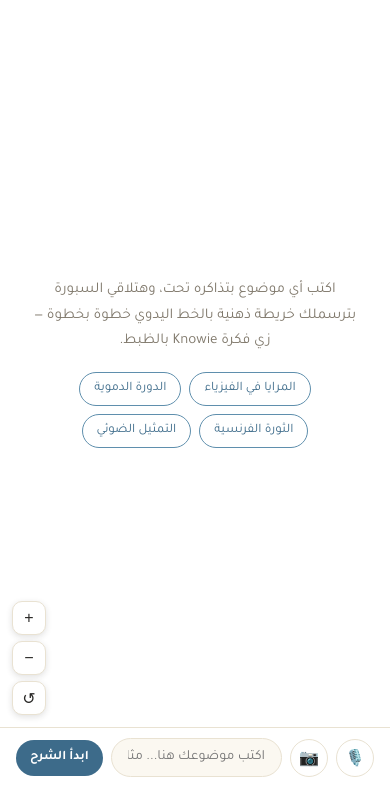
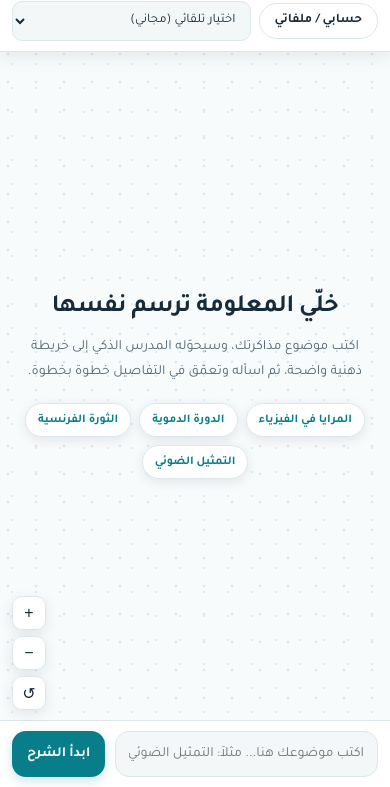
Before and after one commit to ibrhimdd/eshrahli, a plain HTML site: page frontend/index.html in a window 390 px wide. Shown: the part 57-844 px from the top of the page. Drawn offline with Linux system fonts and the light colour scheme; no server answers; a web font is replaced by a local one.

Commit message:
Refresh Eshrahli frontend design and responsive contrast

```diff
--- a/frontend/index.html
+++ b/frontend/index.html
@@ -140,6 +140,145 @@ img{max-width:100%}
   #topicInput{font-size:14px}
   .send-btn{padding:10px 14px;font-size:13px}
 }
+
+/* Eshrahli design refresh — accessible, consistent light-first palette */
+:root:not([data-theme="dark"]){
+  --bg:#F3F7F8;
+  --board:#F8FBFC;
+  --panel:#FFFFFF;
+  --ink:#172B3A;
+  --ink-soft:#536777;
+  --accent:#F4B860;
+  --accent-ink:#382407;
+  --line:#087E8B;
+  --line-soft:#3B9AA3;
+  --grid:#DCE7EB;
+  --shadow:rgba(23,43,58,.10);
+  --danger:#B42318;
+  color-scheme:light;
+}
+:root[data-theme="dark"]{
+  --bg:#101B24;
+  --board:#14232E;
+  --panel:#192B37;
+  --ink:#F1F6F8;
+  --ink-soft:#B6C7D1;
+  --accent:#F4B860;
+  --accent-ink:#30200A;
+  --line:#63C2C8;
+  --line-soft:#4A9DA7;
+  --grid:#2B414E;
+  --shadow:rgba(0,0,0,.28);
+  --danger:#FF8A80;
+  color-scheme:dark;
+}
+/* Do not let the operating-system theme silently change the app palette. */
+html,body{min-height:100%;background:var(--bg);color:var(--ink)}
+body{background:
+  radial-gradient(circle at 12% 8%,rgba(8,126,139,.07),transparent 28rem),
+  var(--bg)}
+.app{min-height:100dvh}
+.topbar{
+  min-height:68px;padding:12px clamp(14px,3vw,30px);
+  background:var(--panel);border-bottom:1px solid var(--grid);
+  box-shadow:0 3px 18px var(--shadow);position:relative;z-index:6
+}
+.brand{gap:11px}
+.brand-icon{
+  width:38px;height:38px;display:grid;place-items:center;
+  border-radius:12px;background:rgba(8,126,139,.11);font-size:20px
+}
+.brand-name{font-family:var(--font-ui);font-size:23px;font-weight:800;color:var(--ink)}
+.badge{color:var(--line);border-color:rgba(8,126,139,.28);background:rgba(8,126,139,.06)}
+.account-button{
+  border-color:var(--grid);background:var(--panel);color:var(--ink);
+  padding:9px 15px;font-size:13px;font-weight:700;transition:.18s ease
+}
+.account-button:hover{border-color:var(--line);background:rgba(8,126,139,.07)}
+#modelSelect{
+  max-width:240px;min-height:40px;border-color:var(--grid);
+  background:var(--bg);color:var(--ink);font-size:13px
+}
+.board-wrap{background:var(--board)}
+.board-scroll{
+  background-image:radial-gradient(rgba(8,126,139,.11) .8px,transparent .8px);
+  background-size:24px 24px
+}
+.empty-state{background:transparent;gap:14px;padding:clamp(20px,5vw,48px)}
+.empty-state h1{
+  margin:0;color:var(--ink);font-size:clamp(25px,4vw,38px);
+  font-weight:800;letter-spacing:-.5px
+}
+.empty-state p{max-width:510px;color:var(--ink-soft);font-size:16px;line-height:1.9}
+.chips{max-width:620px;gap:10px;margin-top:6px}
+.chip{
+  color:var(--line);background:var(--panel);border:1px solid var(--grid);
+  padding:10px 16px;font-weight:700;box-shadow:0 3px 12px var(--shadow);
+  transition:transform .18s ease,background .18s ease,border-color .18s ease
+}
+.chip:hover{background:var(--line);border-color:var(--line);color:#fff;transform:translateY(-2px)}
+.zoom-controls button,.skip-btn{
+  background:var(--panel);color:var(--ink);border-color:var(--grid);
+  box-shadow:0 4px 14px var(--shadow)
+}
+.skip-btn{color:var(--line);font-weight:700}
+.composer{
+  gap:10px;padding:13px clamp(14px,3vw,30px);
+  background:var(--panel);border-top:1px solid var(--grid);
+  box-shadow:0 -4px 18px var(--shadow)
+}
+/* Audio and image controls are intentionally hidden until their actions are implemented. */
+.composer .icon-btn{display:none}
+#topicInput{
+  min-height:48px;padding:12px 18px;border-radius:14px;
+  background:var(--bg);border:1px solid var(--grid);font-size:15px;
+  outline:none;transition:border-color .18s ease,box-shadow .18s ease
+}
+#topicInput:focus{border-color:var(--line);box-shadow:0 0 0 3px rgba(8,126,139,.13)}
+.send-btn{
+  min-height:48px;padding:11px 22px;border-radius:14px;
+  background:var(--line);font-size:14px;box-shadow:0 4px 12px rgba(8,126,139,.2);
+  transition:transform .18s ease,filter .18s ease
+}
+.send-btn:hover:not(:disabled){filter:brightness(1.06);transform:translateY(-1px)}
+.hint{color:var(--ink-soft)}
+.account-dialog{
+  background:var(--panel);color:var(--ink);border-color:var(--grid);
+  box-shadow:0 24px 80px rgba(8,24,35,.28)
+}
+.account-dialog input,.account-dialog select{
+  background:var(--bg)!important;color:var(--ink)!important;border-color:var(--grid)!important
+}
+.account-dialog button{font-weight:600}
+.account-dialog button:focus-visible,.account-button:focus-visible,
+#modelSelect:focus-visible,.account-actions button:focus-visible,
+.account-dialog input:focus-visible{
+  outline:3px solid rgba(8,126,139,.35);outline-offset:2px
+}
+.account-status{background:rgba(8,126,139,.08);color:var(--ink)}
+.account-status[data-state="error"]{background:rgba(180,35,24,.09);color:var(--danger)}
+.document-item{border-color:var(--grid)}
+#askDocumentAnswer{background:var(--bg);color:var(--ink)}
+@media (max-width:640px){
+  .topbar{align-items:flex-start;flex-wrap:wrap;gap:10px;padding:10px 12px}
+  .brand{flex:1 0 100%}
+  .topbar>div:last-child{width:100%;display:flex;gap:8px}
+  .account-button{flex:0 0 auto}
+  #modelSelect{flex:1;max-width:none;min-width:0}
+  .board-wrap{min-height:260px}
+  .empty-state{justify-content:center;gap:12px}
+  .empty-state p{font-size:14px;line-height:1.8}
+  .chips{gap:8px}
+  .chip{font-size:12px;padding:9px 12px}
+  .composer{padding:10px 12px max(10px,env(safe-area-inset-bottom,0px))}
+  #topicInput{min-height:46px;font-size:14px;padding-inline:13px}
+  .send-btn{min-height:46px;padding-inline:15px;white-space:nowrap}
+  .zoom-controls{bottom:10px}
+}
+@media (prefers-reduced-motion:reduce){
+  *,*::before,*::after{scroll-behavior:auto!important;transition:none!important;animation:none!important}
+}
+
 </style>
 </head>
 <body>
@@ -159,7 +298,7 @@ img{max-width:100%}
     <div class="chat-reply" id="chatReply" hidden aria-live="polite"></div>
 
     <div class="empty-state" id="emptyState">
-      <p>اكتب أي موضوع بتذاكره تحت، وهتلاقي السبورة بترسملك خريطة ذهنية بالخط اليدوي خطوة بخطوة — زي فكرة Knowie بالظبط.</p>
+      <h1>خلّي المعلومة ترسم نفسها</h1><p>اكتب موضوع مذاكرتك، وسيحوّله المدرس الذكي إلى خريطة ذهنية واضحة، ثم اسأله وتعمّق في التفاصيل خطوة بخطوة.</p>
       <div class="chips">
         <button class="chip" type="button" data-topic="mirrors">المرايا في الفيزياء</button>
         <button class="chip" type="button" data-topic="blood">الدورة الدموية</button>
@@ -178,8 +317,8 @@ img{max-width:100%}
 
   <p class="hint" id="hint" hidden>المواضيع الجاهزة بترسم فورًا. لأي موضوع جديد، اكتب سؤالك وسيحاول المدرس الذكي إنشاء خريطة حقيقية؛ لو الخدمة غير متاحة هيظهر لك تنبيه بدل خريطة وهمية.</p>
   <form class="composer" id="composer">
-    <button type="button" class="icon-btn" title="تسجيل صوتي (شكلي في الديمو)">🎙️</button>
-    <button type="button" class="icon-btn" title="إرفاق صورة (شكلي في الديمو)">📷</button>
+    <button type="button" class="icon-btn" title="التسجيل الصوتي غير متاح حاليًا" aria-hidden="true" tabindex="-1">🎙️</button>
+    <button type="button" class="icon-btn" title="إرفاق الصور غير متاح حاليًا" aria-hidden="true" tabindex="-1">📷</button>
     <input id="topicInput" type="text" placeholder="اكتب موضوعك هنا... مثلاً: التمثيل الضوئي" autocomplete="off" maxlength="60">
     <button type="submit" class="send-btn" id="sendBtn">ابدأ الشرح</button>
   </form>
```
